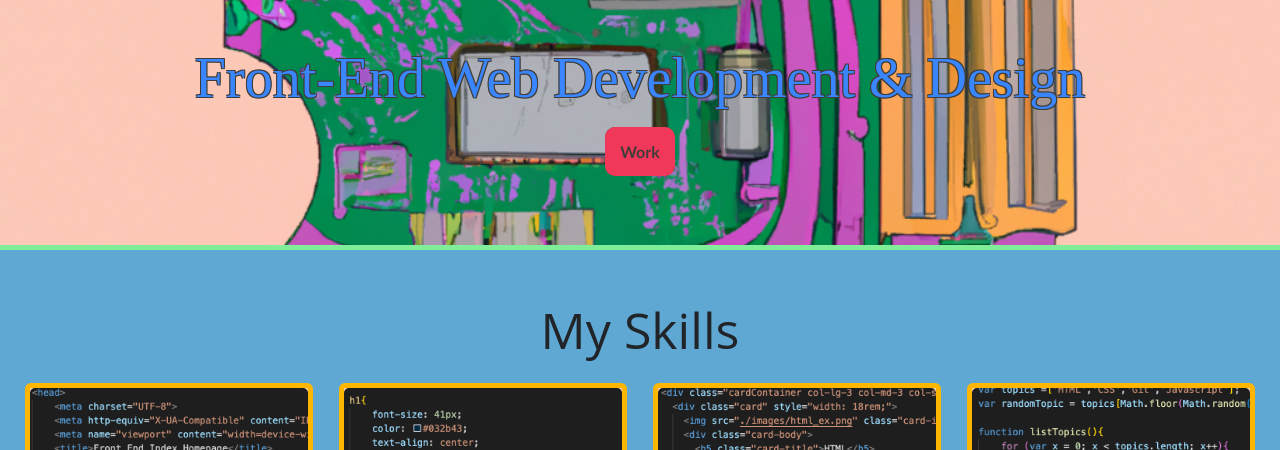
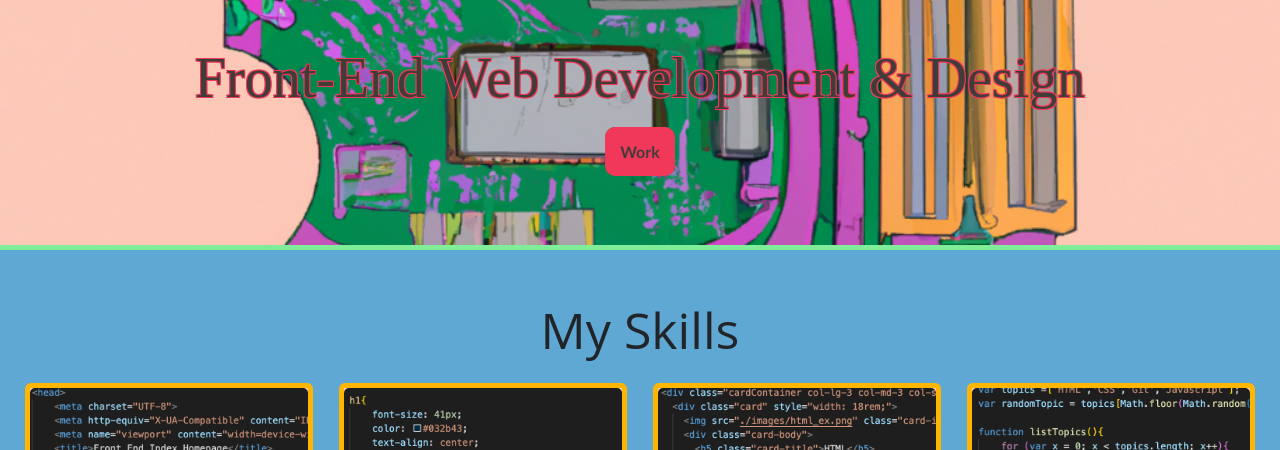
Before and after one commit to sebastianj0nes/bootstrap-portfolio, a plain HTML site: page index.html in a window 1280 px wide. Shown: the part 828-1278 px from the top of the page. Drawn offline with nearby package versions, Linux system fonts and the light colour scheme; files whose address does not match are found by name; a web font is replaced by a local one.

Commit message:
updated styling

```diff
--- a/css/style.css
+++ b/css/style.css
@@ -93,7 +93,6 @@ a{
     background-repeat: no-repeat;
     height: 400px;
     padding: 15px;
-    color: var(--primary);
     text-align: center;
     font-family: 'Trebuchet MS', sans-serif;
 }
@@ -102,10 +101,12 @@ a{
     padding-top: 40px;
     padding-bottom: 20px;
     font-family: "Nova Flat";
-    color: #3a86ff;
+    color: var(--primary);
     text-align: middle;
-    text-shadow: -1px -1px 0 var(--four), 1px -1px 0 var(--four), -1px 1px 0 var(--four), 1px 1px 0 var(--four);
-
+    text-shadow: -1px -1px 0 var(--fifth), 1px -1px 0 var(--fifth), -1px 1px 0 var(--fifth), 1px 1px 0 var(--fifth);
+}
+#subtitle{
+    color: var(--four);
 }
 
 .container img{
--- a/index.html
+++ b/index.html
@@ -94,7 +94,7 @@
     <b>
     <h1 class="display-4">Software Engineer</h1>
 
-    <h1 class="display-4">
+    <h1 class="display-4" id="subtitle">
         Front-End Web Development & Design
         </h1>
             <a class="btn-lg button glow-on-hover" href="#" id="skill_work_btn" role="button">
@@ -164,8 +164,13 @@
     </div>
   </div>
 </div>
-<!--  -->
+<!-- About me -->
+<section>
+    <div class="container-fluid">
 
+
+    </div>
+</section>
 
 
 
```
Also changed, not shown: 1 other file.
